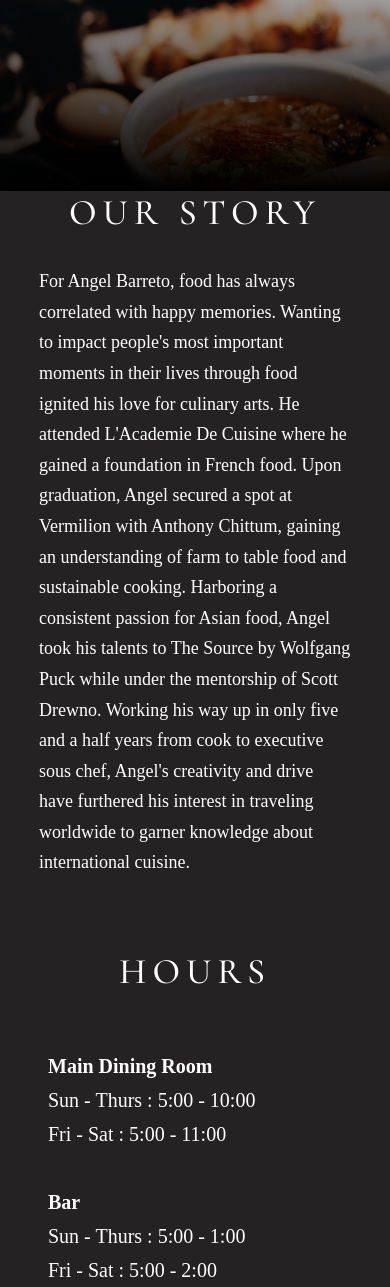
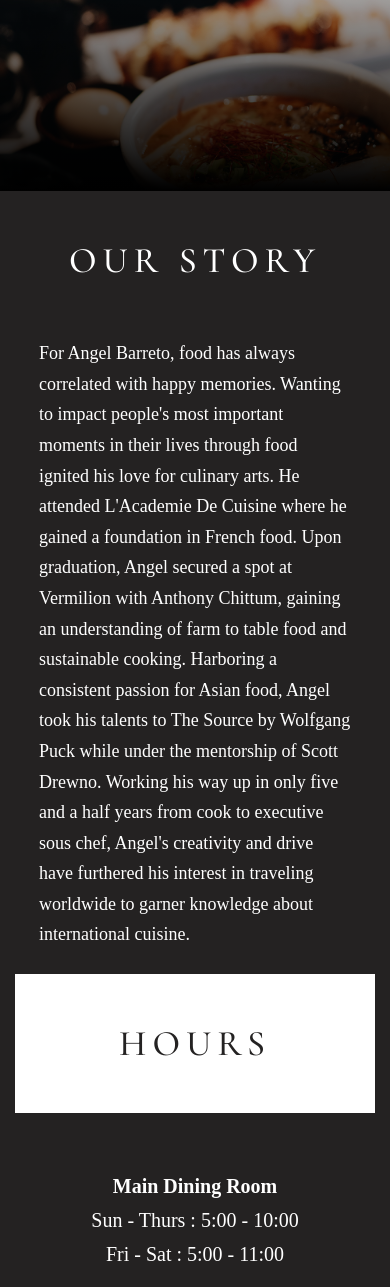
Before and after one commit to AlanSwenson/restaurant-demo, a Python web app: template restaurant_demo/templates/restaurant_body.html in a window 390 px wide. Shown: the part 1553-2840 px from the top of the page. Run offline with Jinja, Linux system fonts and the light colour scheme; the template is opened without the code that fills it, so the values that code supplies are empty; some libraries are stand-ins or nearby versions; some web fonts are replaced; grey boxes are pictures that could not be loaded.

Commit message:
style tweaks

```diff
--- a/restaurant_demo/static/css/restaurant-custom.css
+++ b/restaurant_demo/static/css/restaurant-custom.css
@@ -24,6 +24,21 @@
         width: -webkit-fill-available;  /* Mozilla-based browsers will ignore this. */
         width: fill-available;
         opacity: .8;
+    }
+
+
+}
+
+@media (max-width: 991px) {
+
+    .inverse-label {
+        background-color: white;
+        color: var(--main-bg);
+        width: 100%;
+    }
+    #hours .section-title{
+        background-color: white;
+        color: var(--main-bg);
     }
 }
 
--- a/restaurant_demo/templates/restaurant_body.html
+++ b/restaurant_demo/templates/restaurant_body.html
@@ -1,7 +1,7 @@
 {% extends 'restaurant_layout.html'%}
 {% block content %}
 
-
+{% include "restaurant_carousel.html" %}
 
 {% include "restaurant_menu.html" %}
 
--- a/restaurant_demo/templates/restaurant_hours.html
+++ b/restaurant_demo/templates/restaurant_hours.html
@@ -1,8 +1,11 @@
-<div id="hours" class="container-fluid px-0">
+<div id="hours" class="container-fluid">
     <div class="row">
-        <div class="col-md-3 text-center">
-            <h1 class="section-title py-5">HOURS</h1>
-            <div class="text-left pl-5">
+        <div class="col-lg-4 col-md-12 text-center">
+            <div class="inverse-label px-0">
+                <h1 class="section-title py-5">HOURS</h1>
+            </div>
+
+            <div class="text-lg-left pl-lg-5 py-5">
                 <strong>Main Dining Room</strong><br>
                 Sun - Thurs : 5:00 - 10:00<br>
 
@@ -16,7 +19,7 @@
             </div>
         </div>
 
-        <div class="col-md-9">
+        <div class="col-lg-8 col-md-12">
             <div class="map-responsive container-fluid">
                 <iframe width="600" height="450" frameborder="0" style="border:0"
                     src="https://www.google.com/maps/embed/v1/place?q=place_id:ChIJQ8dRC3kts1IREHJ9a7FjuB0&key=AIzaSyCh3q3Mu70ig_fM-RxzgHo9-CSu9ThJ14M"
--- a/restaurant_demo/templates/restaurant_layout.html
+++ b/restaurant_demo/templates/restaurant_layout.html
@@ -28,8 +28,9 @@
 
 <body>
     {% include "restaurant_nav.html" %}
-    {% include "restaurant_carousel.html" %}
+
     {% block content %}{% endblock %}
+
     {% include "return_top.html" %}
 
     <!-- Optional JavaScript -->
--- a/restaurant_demo/templates/restaurant_welcome.html
+++ b/restaurant_demo/templates/restaurant_welcome.html
@@ -7,9 +7,9 @@
         </div>
         <div class="col-lg-7 top d-flex top section-title-div">
             <div class="text-center">
-                <h1 class="section-title ">OUR STORY</h1>
+                <h1 class="section-title py-5">OUR STORY</h1>
 
-                <div class="text-left p-4 story-text">
+                <div class="text-left px-4 pb-4 story-text">
                     For Angel Barreto, food has always correlated with happy memories. Wanting to impact people's most
                     important
                     moments in their lives through food ignited his love for culinary arts. He attended L'Academie De
```
